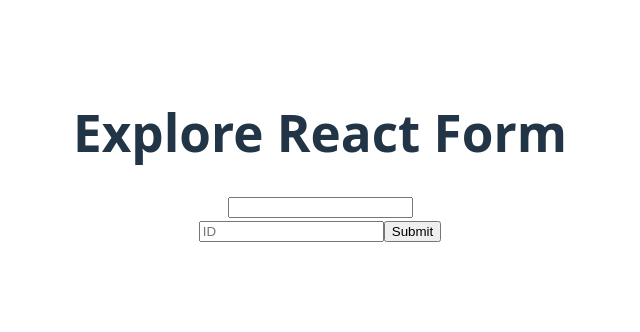
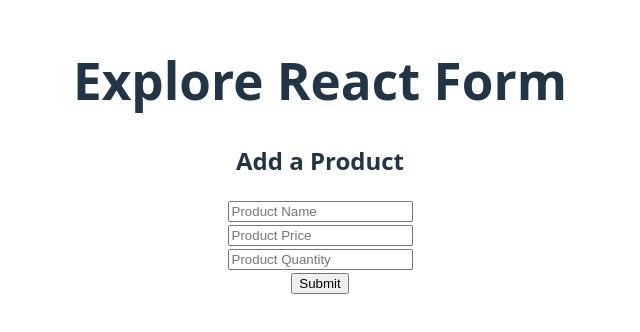
Before and after one commit to monirul8888/React-II, a React (Vite) app in the folder my-form/: page / in a window 1280 px wide. Shown: the part 244-576 px from the top of the page, without its empty margins (320-960 px from the left). Built offline with nearby package versions, Linux system fonts and the light colour scheme.

Commit message:
Added Price

```diff
--- a/my-form/src/App.jsx
+++ b/my-form/src/App.jsx
@@ -5,6 +5,7 @@
 import FormAction from './Components/FormAction/FormAction'
 import HookForm from './Components/HookForm/HookForm'
 import Navbar from './Components/Navbar/Navbar'
+import ProductManagement from './Components/Product/ProductManagement'
 import SimpleForm from './Components/SimpleForm/SimpleForm'
 
 function App() {
@@ -19,7 +20,8 @@
       {/* <FormAction></FormAction> */}
       {/* <ControlField></ControlField> */}
       {/* <ControlField2></ControlField2> */}
-      <HookForm></HookForm>
+      {/* <HookForm></HookForm> */}
+      <ProductManagement></ProductManagement>
 
     </>
   )
--- a/my-form/src/Components/Product/ProductForm.jsx
+++ b/my-form/src/Components/Product/ProductForm.jsx
@@ -1,9 +1,32 @@
 import React from 'react';
 
 const ProductForm = () => {
+
+    const handleProductSubmit = (e) =>{
+        e.preventDefault();
+        console.log(e.target);
+
+        const name = e.target.name.value;
+        const price = e.target.price.value;
+        const quantity = e.target.quantity.value;
+
+        console.log(name, price, quantity);
+    }
     return (
         <div>
+            <h2>Add a Product</h2>
+            <form onSubmit={handleProductSubmit}>
+                <input type="text" name="name" id="" placeholder='Product Name' />
+                <br />
 
+                <input type="text" name="price" id="" placeholder='Product Price' />
+                <br />
+                <input type="text" name="quantity" id="" placeholder='Product Quantity' />
+                <br />
+
+                <input type="submit" name="" id="" />
+
+            </form>
         </div>
     );
 };
```
